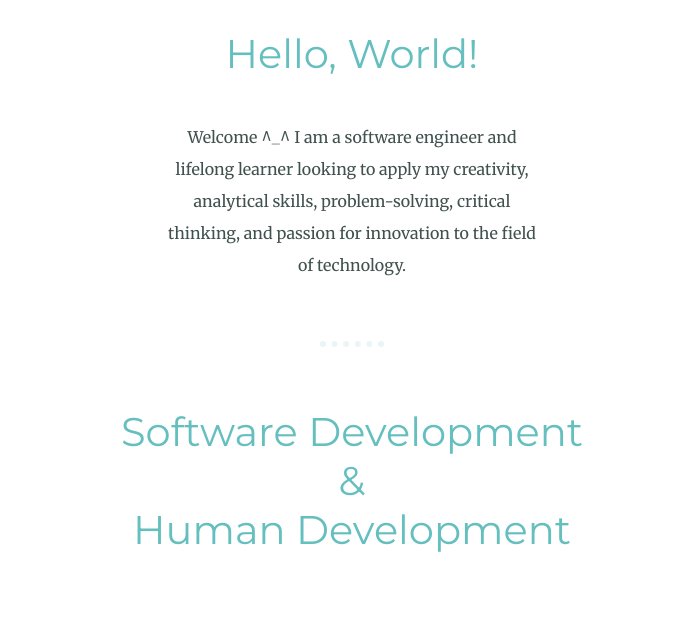
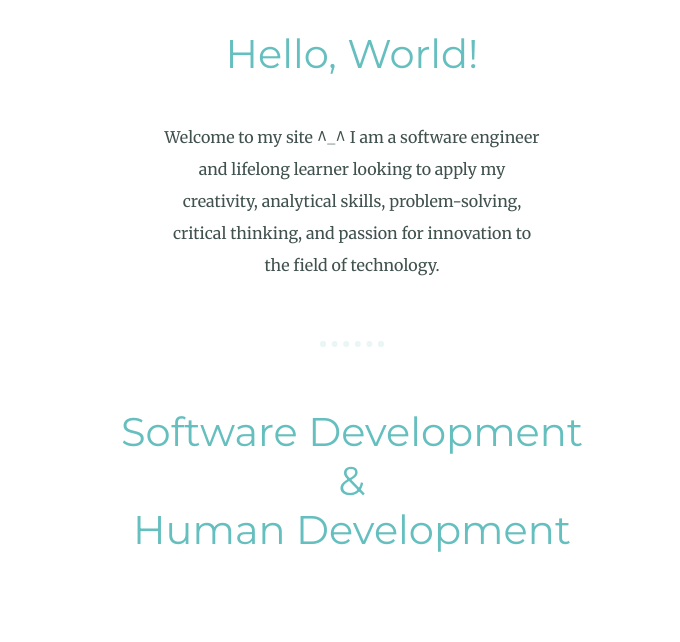
Before and after one commit to hanwenzhang123/whoami, a plain HTML site: page index.html in a window 1280 px wide. Shown: the part 1120-1762 px from the top of the page, without its empty margins (288-968 px from the left). Drawn offline with Linux system fonts and the light colour scheme.

Commit message:
Update index.html

```diff
--- a/index.html
+++ b/index.html
@@ -25,7 +25,7 @@
     <div class="profile">
       <img class='photo' src="images/hanwen.png" alt="hanwen-profile-img" width="280" height="280"; >
       <h2>Hello, World!</h2>
-      <p class="intro">Welcome ^_^ I am a software engineer and lifelong learner looking to apply my creativity, analytical skills, problem-solving, critical thinking, and passion for innovation to the field of technology.</p>
+      <p class="intro">Welcome to my site ^_^ I am a software engineer and lifelong learner looking to apply my creativity, analytical skills, problem-solving, critical thinking, and passion for innovation to the field of technology.</p>
     </div>
     <hr>
     <div class="skills">
```
